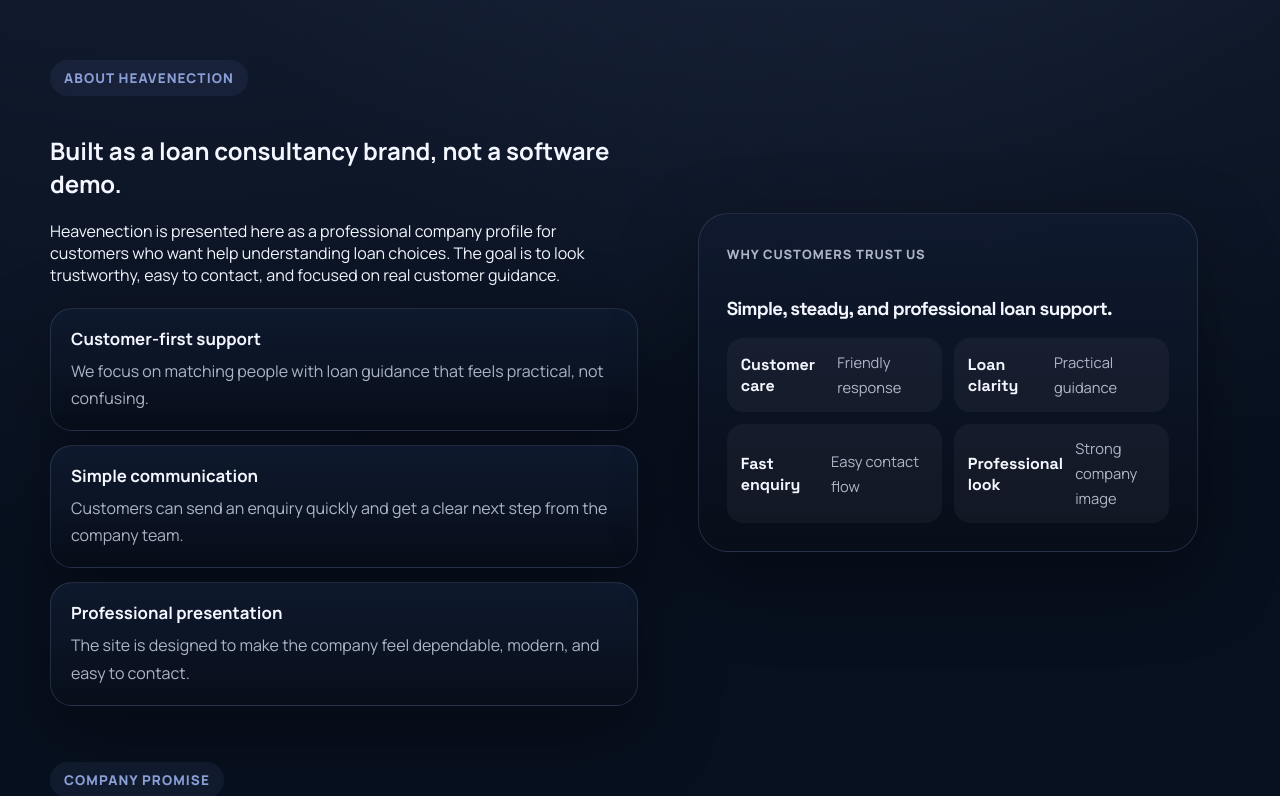
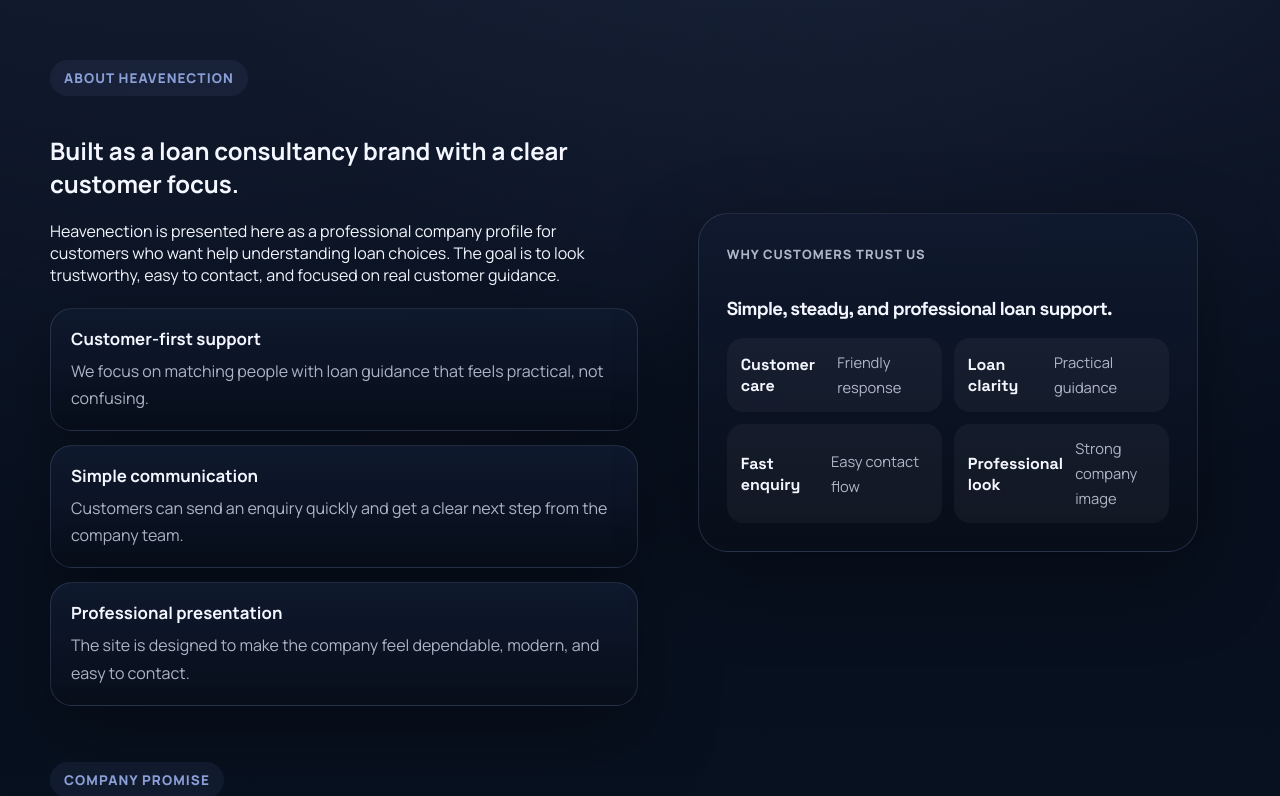
Before and after one commit to blesson7777/Heavenection-Web, a Next.js app: page / in a window 1280 px wide. Shown: the part 1304-2100 px from the top of the page. Built offline with nearby package versions, Linux system fonts and the light colour scheme.

Commit message:
Fix logo asset and public wording

```diff
--- a/app/page.jsx
+++ b/app/page.jsx
@@ -395,7 +395,7 @@
         >
           <motion.div className="split-copy" variants={fadeUp}>
             <span className="eyebrow">About Heavenection</span>
-            <h2>Built as a loan consultancy brand, not a software demo.</h2>
+            <h2>Built as a loan consultancy brand with a clear customer focus.</h2>
             <p>
               Heavenection is presented here as a professional company profile
               for customers who want help understanding loan choices. The goal
@@ -704,7 +704,7 @@
             </a>
           ))}
         </div>
-        <small>© {new Date().getFullYear()} Heavenection. Built with Next.js.</small>
+        <small>Copyright {new Date().getFullYear()} Heavenection. All rights reserved.</small>
       </footer>
     </div>
   );
```
Also changed, not shown: 1 other file (tests, documents, lock files or other folders).
